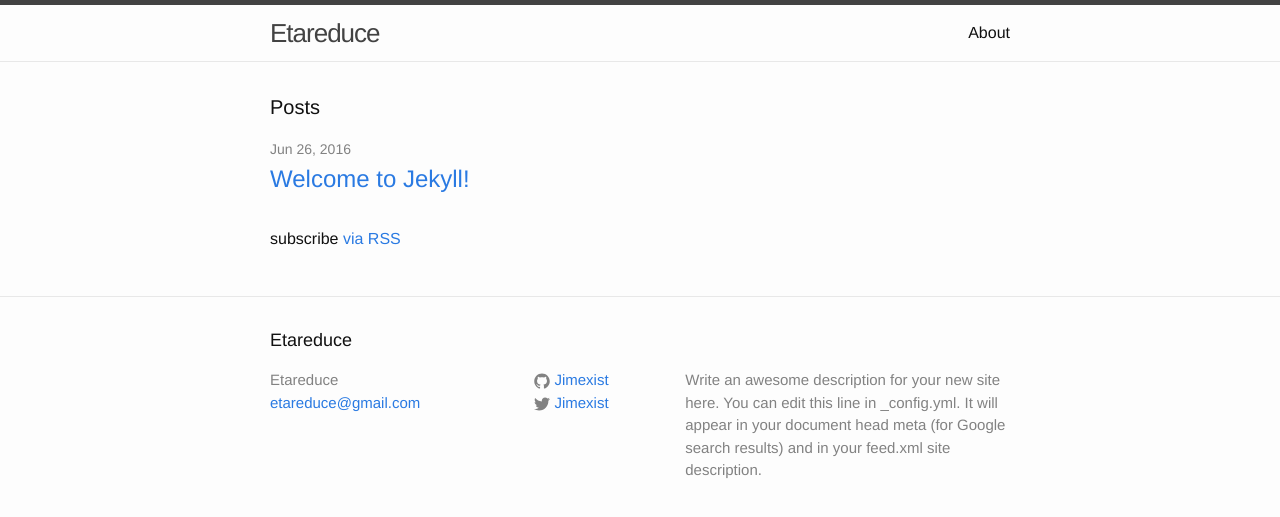
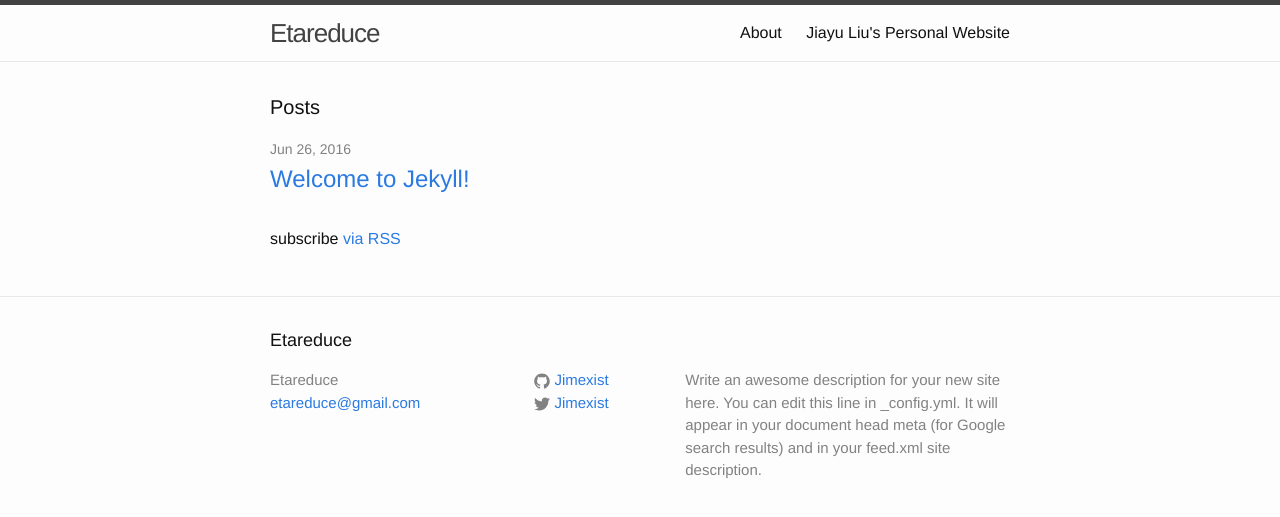
Before and after one commit to Jimexist/Jimexist.github.io, a Jekyll site: the page built from index.html, in a window 1280 px wide. Shown: the top 517 px of the page. Built offline with Jekyll 4.4.1, drawn with Linux system fonts in a browser that asks for light colours.

Commit message:
adding a title

```diff
--- a/index.html
+++ b/index.html
@@ -1,5 +1,6 @@
 ---
 layout: default
+title: Jiayu Liu's Personal Website
 ---
 
 <div class="home">
```
